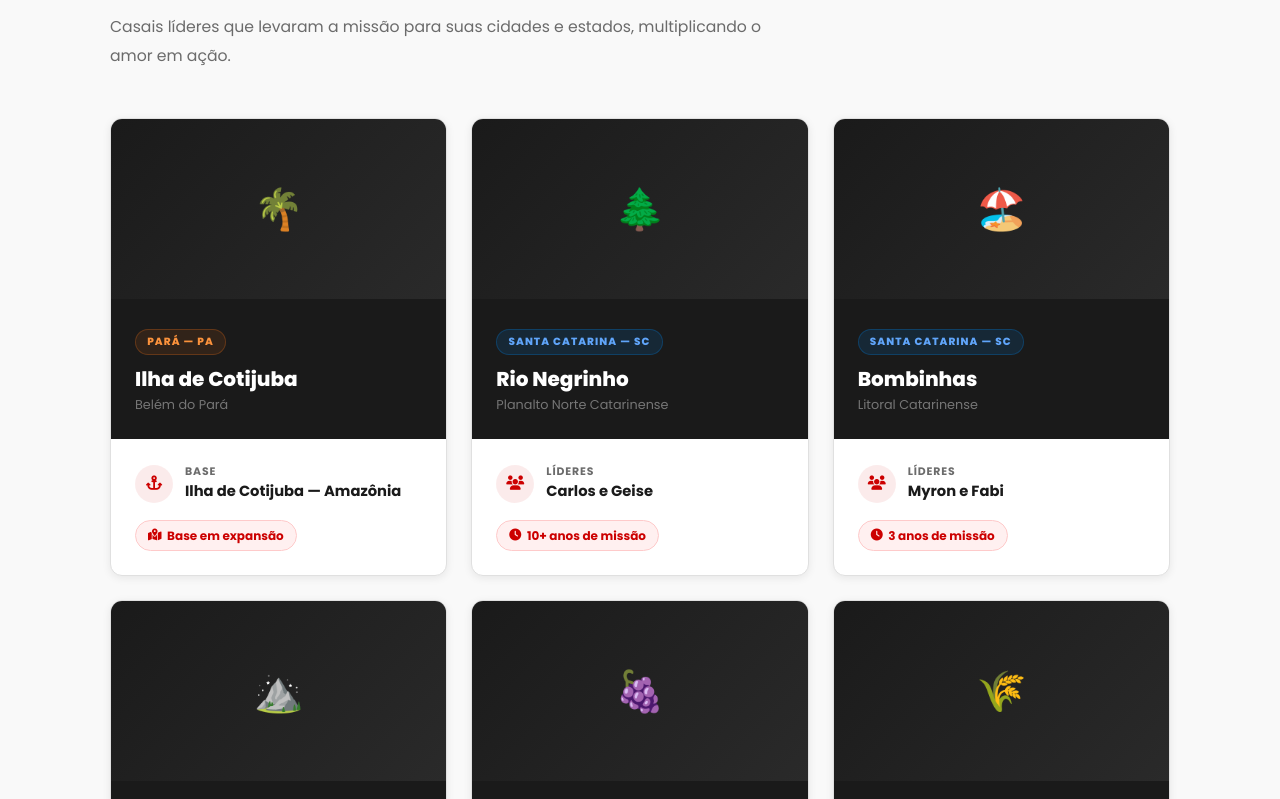
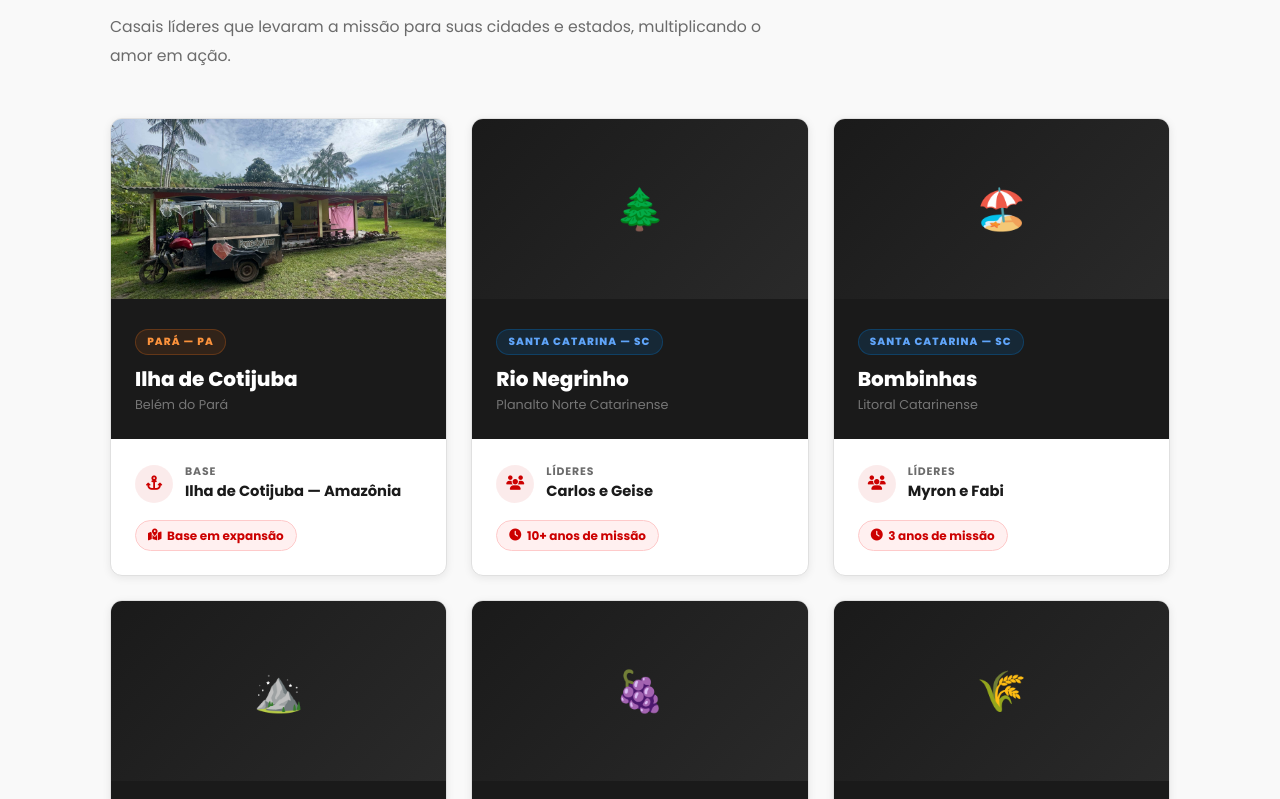
Before and after one commit to bruno2fly/fome-de-amor, a plain HTML site: page bases.html in a window 1280 px wide. Shown: the part 1534-2333 px from the top of the page. Drawn offline with Linux system fonts and the light colour scheme.

Commit message:
Add Cotijuba base photos to bases page + hero background

```diff
--- a/bases.html
+++ b/bases.html
@@ -70,7 +70,7 @@
     }
     .hero-bg {
       position: absolute; inset: 0;
-      background-image: url('cotijuba-barco.jpg');
+      background-image: url('cotijuba-base-1.jpg');
       background-size: cover; background-position: center; opacity: .30;
     }
     .hero-overlay {
@@ -257,7 +257,9 @@
 
         <!-- Cotijuba PA -->
         <div class="base-card fade-in">
-          <div class="base-card-photo-placeholder">🌴</div>
+          <div style="position:relative;overflow:hidden;height:180px;">
+            <img src="cotijuba-base-2.jpg" alt="Base Cotijuba" style="width:100%;height:100%;object-fit:cover;transition:transform .4s ease;" onmouseover="this.style.transform='scale(1.04)'" onmouseout="this.style.transform='scale(1)'" />
+          </div>
           <div class="base-card-header">
             <div class="base-state-badge pa">Pará — PA</div>
             <div class="base-card-city">Ilha de Cotijuba</div>
```
Also changed, not shown: cotijuba-base-1.jpg (added), cotijuba-base-2.jpg (added).
